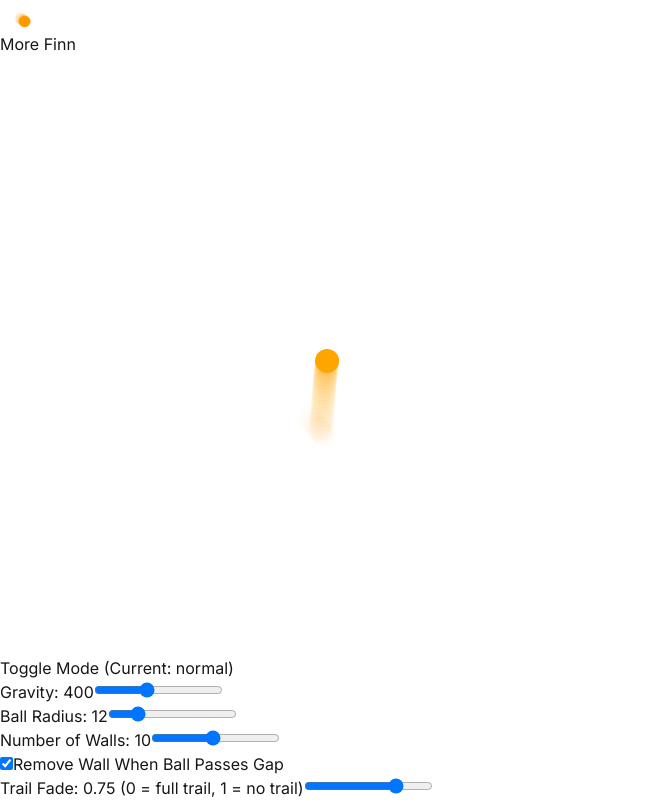
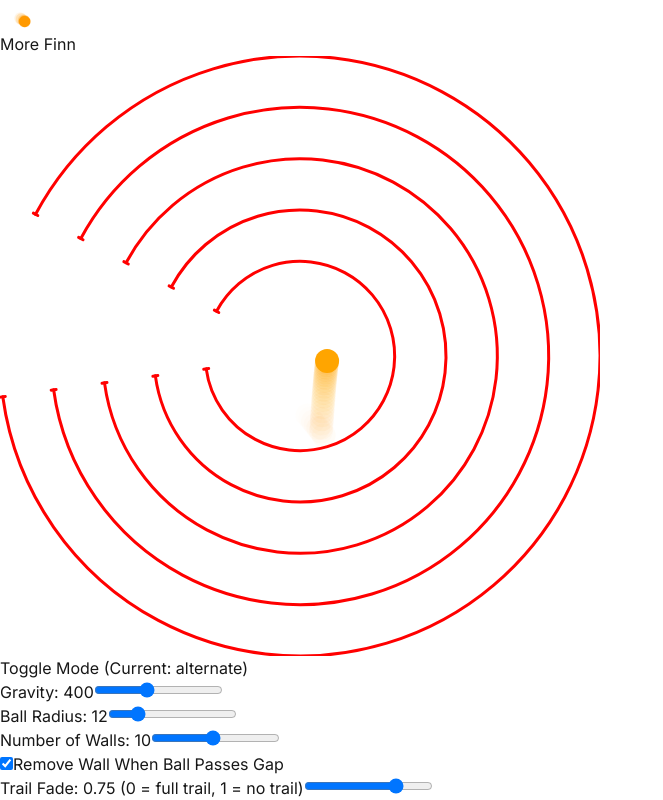
Before and after one commit to finnmo/bouncingball, a Next.js app: page / in a window 1280 px wide. Shown: the whole page, without its empty margins (0-663 px from the left). Built offline with nearby package versions, Linux system fonts and the light colour scheme.

Commit message:
changed more default params

```diff
--- a/src/app/page.tsx
+++ b/src/app/page.tsx
@@ -230,7 +230,7 @@ export default function HomePage() {
   const [removeWallOnPass, setRemoveWallOnPass] = useState(true);
   // fadeSlider: 0 = permanent trail, 1 = no trail.
   const [fadeStrength, setFadeStrength] = useState(0.75);
-  const [mode, setMode] = useState<"normal" | "alternate">("normal");
+  const [mode, setMode] = useState<"normal" | "alternate">("alternate");
   const [walls, setWalls] = useState<CircleWall[]>([]);
 
   // Regenerate walls when numWalls, canvasSize, or mode changes.
@@ -261,9 +261,9 @@ export default function HomePage() {
 
     // Create the ball at the center.
     const ball = new Ball(cx, cy, ballRadius, 100, -50);
+    const localWalls = walls.map((w) => ({ ...w }));
     let lastTime = performance.now();
     let animationFrameId: number;
-    let localWalls = walls.map((w) => ({ ...w }));
 
     // Store recent ball positions for trail.
     const maxTrailLength = 30;
```
